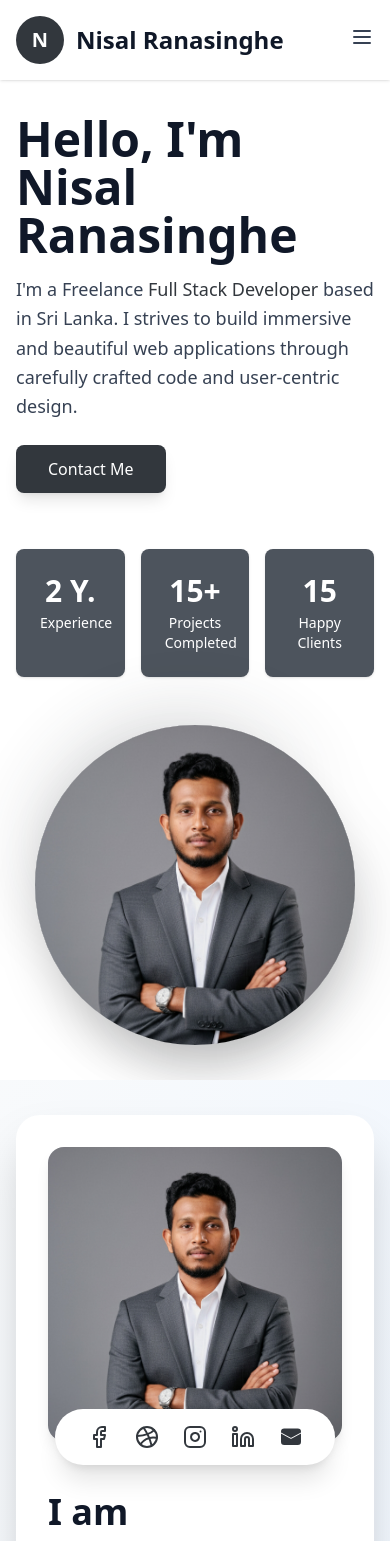
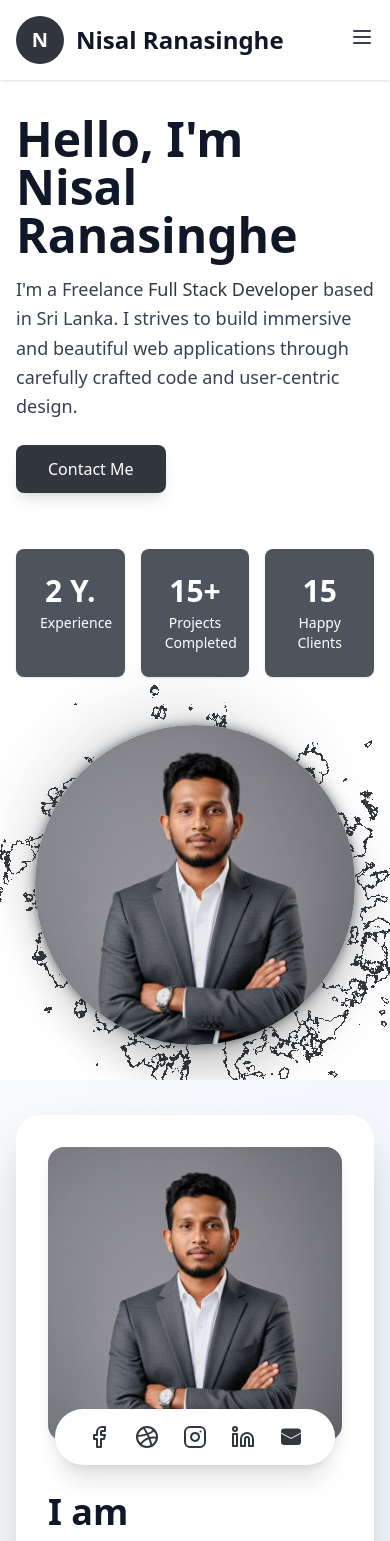
Before and after one commit to NisalRanasingha/Portfolio, a React (Vite) app: page / in a window 390 px wide. Shown: the top 1541 px of the page. Built offline with nearby package versions, Linux system fonts and the light colour scheme.

Commit message:
update electric boader updated

```diff
--- a/src/components/ElectricBorder/ElectricBorder.jsx
+++ b/src/components/ElectricBorder/ElectricBorder.jsx
@@ -1,4 +1,4 @@
-import { useEffect, useId, useLayoutEffect, useRef, useState } from 'react';
+import { useEffect, useId, useLayoutEffect, useRef } from 'react';
 
 function hexToRgba(hex, alpha = 1) {
   if (!hex) return `rgba(0,0,0,${alpha})`;
@@ -22,25 +22,11 @@ const ElectricBorder = ({ children, color = '#5227FF', speed = 1, chaos = 1, thi
   const svgRef = useRef(null);
   const rootRef = useRef(null);
   const strokeRef = useRef(null);
-  const [isMobile, setIsMobile] = useState(false);
-
-  // Detect mobile device
-  useEffect(() => {
-    const checkMobile = () => {
-      const mobile = /Android|webOS|iPhone|iPad|iPod|BlackBerry|IEMobile|Opera Mini/i.test(navigator.userAgent)
-        || window.innerWidth < 768;
-      setIsMobile(mobile);
-    };
-
-    checkMobile();
-    window.addEventListener('resize', checkMobile);
-    return () => window.removeEventListener('resize', checkMobile);
-  }, []);
 
   const updateAnim = () => {
     const svg = svgRef.current;
     const host = rootRef.current;
-    if (!svg || !host || isMobile) return;
+    if (!svg || !host) return;
 
     if (strokeRef.current) {
       strokeRef.current.style.filter = `url(#${filterId})`;
@@ -92,7 +78,7 @@ const ElectricBorder = ({ children, color = '#5227FF', speed = 1, chaos = 1, thi
   useEffect(() => {
     updateAnim();
     // eslint-disable-next-line react-hooks/exhaustive-deps
-  }, [speed, chaos, isMobile]);
+  }, [speed, chaos]);
 
   useLayoutEffect(() => {
     if (!rootRef.current) return;
@@ -101,7 +87,7 @@ const ElectricBorder = ({ children, color = '#5227FF', speed = 1, chaos = 1, thi
     updateAnim();
     return () => ro.disconnect();
     // eslint-disable-next-line react-hooks/exhaustive-deps
-  }, [isMobile]);
+  }, []);
 
   const inheritRadius = {
     borderRadius: style?.borderRadius ?? 'inherit'
@@ -141,49 +127,16 @@ const ElectricBorder = ({ children, color = '#5227FF', speed = 1, chaos = 1, thi
     background: `linear-gradient(-30deg, ${hexToRgba(color, 0.8)}, transparent, ${color})`
   };
 
-  // Mobile fallback: animated gradient border
-  const mobileAnimatedStyle = {
-    ...inheritRadius,
-    borderWidth: thickness,
-    borderStyle: 'solid',
-    borderColor: 'transparent',
-    backgroundImage: `
-      linear-gradient(white, white),
-      linear-gradient(90deg,
-        ${color} 0%,
-        ${hexToRgba(color, 0.5)} 25%,
-        ${color} 50%,
-        ${hexToRgba(color, 0.5)} 75%,
-        ${color} 100%
-      )
-    `,
-    backgroundOrigin: 'border-box',
-    backgroundClip: 'padding-box, border-box',
-    animation: 'electricBorderMove 3s linear infinite'
-  };
-
   return (
-    <>
-      {isMobile && (
-        <style>{`
-          @keyframes electricBorderMove {
-            0% { background-position: 0 0, 0% 0; }
-            100% { background-position: 0 0, 200% 0; }
-          }
-        `}</style>
-      )}
-
     <div ref={rootRef} className={'relative isolate ' + (className ?? '')} style={style}>
-        {!isMobile && (
       <svg
         ref={svgRef}
-            className="absolute w-0 h-0 opacity-0 pointer-events-none"
-            style={{ position: 'absolute', left: 0, top: 0 }}
+        className="fixed -left-[10000px] -top-[10000px] w-[10px] h-[10px] opacity-[0.001] pointer-events-none"
         aria-hidden
         focusable="false"
       >
         <defs>
-              <filter id={filterId} colorInterpolationFilters="sRGB" x="-200%" y="-200%" width="500%" height="500%">
+          <filter id={filterId} colorInterpolationFilters="sRGB" x="-20%" y="-20%" width="140%" height="140%">
             <feTurbulence type="turbulence" baseFrequency="0.02" numOctaves="10" result="noise1" seed="1" />
             <feOffset in="noise1" dx="0" dy="0" result="offsetNoise1">
               <animate attributeName="dy" values="700; 0" dur="6s" repeatCount="indefinite" calcMode="linear" />
@@ -217,20 +170,11 @@ const ElectricBorder = ({ children, color = '#5227FF', speed = 1, chaos = 1, thi
           </filter>
         </defs>
       </svg>
-        )}
 
       <div className="absolute inset-0 pointer-events-none" style={inheritRadius}>
-          {isMobile ? (
-            // Simplified mobile version with animated gradient
-            <div className="absolute inset-0 box-border" style={mobileAnimatedStyle} />
-          ) : (
-            // Full desktop version with SVG filters
-            <>
         <div ref={strokeRef} className="absolute inset-0 box-border" style={strokeStyle} />
         <div className="absolute inset-0 box-border" style={glow1Style} />
         <div className="absolute inset-0 box-border" style={glow2Style} />
-            </>
-          )}
         <div className="absolute inset-0" style={bgGlowStyle} />
       </div>
 
@@ -238,7 +182,6 @@ const ElectricBorder = ({ children, color = '#5227FF', speed = 1, chaos = 1, thi
         {children}
       </div>
     </div>
-    </>
   );
 };
 
```
Lines whose indentation alone changed are shown as unchanged.
